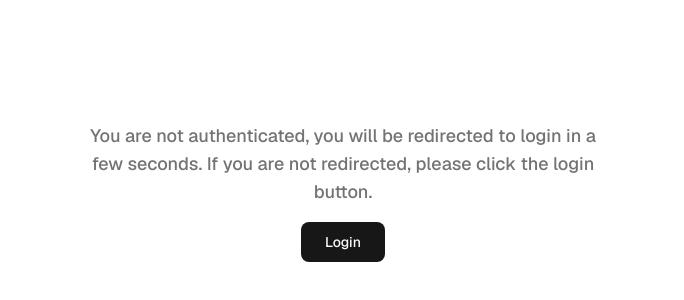
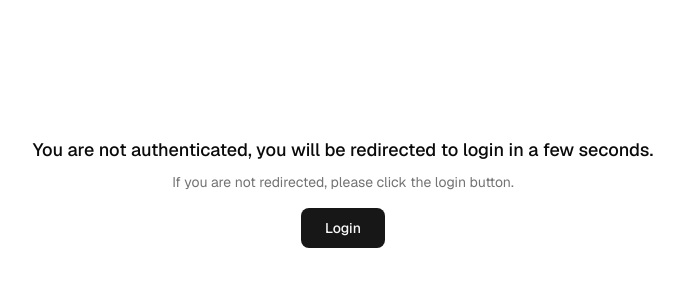
Before and after one commit to iman244/dashboard-nextjs, a Next.js app: page /en/console-unauthenticate in a window 1280 px wide. Shown: the part 208-508 px from the top of the page, without its empty margins (297-981 px from the left). Built offline with nearby package versions, Linux system fonts and the light colour scheme; no server answers.

Commit message:
update l

```diff
--- a/messages/en.json
+++ b/messages/en.json
@@ -89,11 +89,13 @@
     "description": "Filter electronic health records by various criteria"
   },
   "AuthenticatedGroupLayout": {
-    "notAuthenticated": "You are not authenticated, you will be redirected to login in a few seconds. If you are not redirected, please click the login button.",
+    "description1": "You are not authenticated, you will be redirected to login in a few seconds.",
+    "description2": "If you are not redirected, please click the login button.",
     "redirectToLogin": "Login"
   },
   "AuthAuthenticated": {
-    "description": "You are authenticated, you will be redirected to the desired page in a few seconds. If you are not redirected, please click the button below.",
+    "description": "You are authenticated, you will be redirected to the desired page in a few seconds.",
+    "description2": "If you are not redirected, please click the button below.",
     "redirect": "Redirect"
   },
   "ConsoleSidebar": {
--- a/messages/fa.json
+++ b/messages/fa.json
@@ -94,11 +94,13 @@
     "description": "فیلترهای سوابق پزشکی الکترونیکی"
   },
   "AuthenticatedGroupLayout": {
-    "notAuthenticated": "شما احراز هویت نشده اید، تا چند ثانیه دیگر به صفحه ورود منتقل خواهید شد. اگر منتقل نشدید، لطفاً بر روی دکمه ورود کلیک کنید.",
+    "description1": "شما احراز هویت نشده اید، تا چند ثانیه دیگر به صفحه ورود منتقل خواهید شد.",
+    "description2": "اگر منتقل نشدید، لطفاً بر روی دکمه ورود کلیک کنید.",
     "redirectToLogin": "صفحه ورود"
   },
   "AuthAuthenticated": {
-    "description": "شما احراز هویت شده اید، تا چند ثانیه دیگر به صفحه مورد نظر منتقل خواهید شد. اگر منتقل نشدید، لطفاً بر روی دکمه زیر کلیک کنید.",
+    "description1": "شما احراز هویت شده اید، تا چند ثانیه دیگر به صفحه مورد نظر منتقل خواهید شد.",
+    "description2": "اگر منتقل نشدید، لطفاً بر روی دکمه زیر کلیک کنید.",
     "redirect": "برو"
   },
   "ConsoleSidebar": {
--- a/src/app/[locale]/(auth-flow)/authentication/register/client.tsx
+++ b/src/app/[locale]/(auth-flow)/authentication/register/client.tsx
@@ -23,6 +23,13 @@ import { useOnRegister } from "./_side-effects/on-register";
 import { Link } from "@/i18n/navigation";
 import { useMutation } from "@tanstack/react-query";
 import { useLocale, useTranslations } from "next-intl";
+import {
+  Card,
+  CardContent,
+  CardDescription,
+  CardHeader,
+  CardTitle,
+} from "@/components/ui/card";
 
 // Define the form schema
 const registerSchema = z.object({
@@ -74,13 +81,21 @@ export default function Client() {
   };
 
   return (
-    <main className="min-h-screen flex items-center justify-center bg-background" dir={dir}>
-      <div className="w-full max-w-md mx-auto p-6 space-y-6">
-        <div className="text-center space-y-2">
-          <h1 className="text-2xl font-bold">{t("title")}</h1>
-          <p className="text-muted-foreground">{t("description")}</p>
-        </div>
+    <main
+      className="min-h-screen flex items-center justify-center bg-background"
+      dir={dir}
+    >
+      <Card className="w-full max-w-md mx-auto text-center">
+        <CardHeader>
+          <CardTitle className="text-center! text-2xl font-bold">
+            {t("title")}
+          </CardTitle>
+          <CardDescription className="text-center! text-muted-foreground">
+            {t("description")}
+          </CardDescription>
+        </CardHeader>
 
+        <CardContent className="space-y-6">
           <Form {...form}>
             <form onSubmit={form.handleSubmit(onSubmit)} className="space-y-4">
               <FormField
@@ -151,7 +166,7 @@ export default function Client() {
             </form>
           </Form>
 
-        <div className="text-center text-sm" >
+          <div className="text-center text-sm">
             <span className="text-muted-foreground">
               {t("form.signIn.label")}{" "}
             </span>
@@ -162,7 +177,8 @@ export default function Client() {
               {t("form.signIn.link")}
             </Link>
           </div>
-      </div>
+        </CardContent>
+      </Card>
     </main>
   );
 }
--- a/src/app/[locale]/(authenticated)/console/page.tsx
+++ b/src/app/[locale]/(authenticated)/console/page.tsx
@@ -7,7 +7,7 @@ export const metadata: Metadata = {
     description: "Console",
 }
 
-const Page = () => {
+const Page = (props: PageProps<"/[locale]/console">) => {
     return <Client />;
 };
 
--- a/src/app/[locale]/(authenticated)/console/patient-reports/page.tsx
+++ b/src/app/[locale]/(authenticated)/console/patient-reports/page.tsx
@@ -5,7 +5,9 @@ const Page = async (
   props: PageProps<"/[locale]/console/patient-reports">
 ) => {
   const resolvedSearchParams = await props.searchParams;
+
   console.log({ resolvedSearchParams });
+
   const nationalNumber = Array.isArray(resolvedSearchParams.nationalNumber)
     ? resolvedSearchParams.nationalNumber[0]
     : resolvedSearchParams.nationalNumber || "";
@@ -15,6 +17,7 @@ const Page = async (
   const toDate = Array.isArray(resolvedSearchParams.toDate)
     ? resolvedSearchParams.toDate[0]
     : resolvedSearchParams.toDate || "";
+
   return <Client initialValues={{ nationalNumber, fromDate, toDate }} />;
 };
 
--- a/src/app/[locale]/(authenticated)/console/periodical-reports/page.tsx
+++ b/src/app/[locale]/(authenticated)/console/periodical-reports/page.tsx
@@ -4,14 +4,18 @@ import Client from "./client";
 const Page = async (
   props: PageProps<"/[locale]/console/periodical-reports">
 ) => {
+
   const resolvedSearchParams = await props.searchParams;
+
   console.log({ resolvedSearchParams });
+
   const fromDate = Array.isArray(resolvedSearchParams.fromDate)
     ? resolvedSearchParams.fromDate[0]
     : resolvedSearchParams.fromDate || "";
   const toDate = Array.isArray(resolvedSearchParams.toDate)
     ? resolvedSearchParams.toDate[0]
     : resolvedSearchParams.toDate || "";
+
   return <Client initialValues={{ fromDate, toDate }} />;
 };
 
--- a/src/app/[locale]/(public)/auth-authenticated/page.tsx
+++ b/src/app/[locale]/(public)/auth-authenticated/page.tsx
@@ -1,10 +1,10 @@
 "use client";
-import { AppRoutes } from '@/app/paths';
-import { Button } from '@/components/ui/button';
-import { Link } from '@/i18n/navigation';
-import { useTranslations } from 'next-intl';
-import { useSearchParams } from 'next/navigation';
-import React from 'react'
+import { AppRoutes } from "@/app/paths";
+import { Button } from "@/components/ui/button";
+import { Link } from "@/i18n/navigation";
+import { useTranslations } from "next-intl";
+import { useSearchParams } from "next/navigation";
+import React from "react";
 
 const AuthAuthenticated = () => {
   const searchParams = useSearchParams();
@@ -13,15 +13,20 @@ const AuthAuthenticated = () => {
   const t = useTranslations("AuthAuthenticated");
 
   return (
-    <div className="flex flex-col items-center! justify-center gap-4 h-screen max-w-lg mx-auto">
-        <p className="text-center! text-lg font-medium text-muted-foreground">
-          {t("description")}
+    <div className="flex flex-col items-center! justify-center gap-4 h-screen mx-auto">
+      <div className="space-y-2">
+        <p className="text-center! text-lg font-medium text-foreground">
+          {t("description1")}
         </p>
+        <p className="text-center! text-sm text-muted-foreground">
+          {t("description2")}
+        </p>
+      </div>
       <Button asChild>
         <Link href={href}>{t("redirect")}</Link>
       </Button>
     </div>
-  )
-}
+  );
+};
 
-export default AuthAuthenticated
+export default AuthAuthenticated;
--- a/src/app/[locale]/(public)/console-unauthenticate/page.tsx
+++ b/src/app/[locale]/(public)/console-unauthenticate/page.tsx
@@ -10,10 +10,15 @@ const ConsoleUnauthenticate = () => {
   const t = useTranslations("AuthenticatedGroupLayout");
   const pathname = usePathname();
   return (
-    <div className="flex flex-col items-center justify-center gap-4 h-screen max-w-lg mx-auto">
-      <p className="text-center! text-lg font-medium text-muted-foreground">
-        {t("notAuthenticated")}
-      </p>
+    <div className="flex flex-col items-center justify-center gap-4 h-screen mx-auto">
+      <div className="space-y-2">
+        <p className="text-center! text-lg font-medium text-foreground">
+          {t("description1")}
+        </p>
+        <p className="text-center! text-sm text-muted-foreground">
+          {t("description2")}
+        </p>
+      </div>
       <Button size="lg" asChild>
         <Link href={getAuthRedirectUrl(pathname)}>{t("redirectToLogin")}</Link>
       </Button>
--- a/src/app/[locale]/(public)/page.tsx
+++ b/src/app/[locale]/(public)/page.tsx
@@ -10,7 +10,7 @@ export async function generateMetadata({params}: {params: Promise<{locale: strin
   };
 }
 
-export default function LandingPage() {
+export default function LandingPage(props: PageProps<"/[locale]">) {
   return (
     <Client />
   );
--- a/src/settings.ts
+++ b/src/settings.ts
@@ -1,6 +1,5 @@
 export const DJANGO_ADDRESS =
-  process.env.NEXT_PUBLIC_DJANGO_ADDRESS || "https://medicdashboard-django.liara.run";
-  // process.env.NEXT_PUBLIC_DJANGO_ADDRESS || "http://127.0.0.1:8000";
+  process.env.NEXT_PUBLIC_DJANGO_ADDRESS || "http://127.0.0.1:8000";
 export const DJANGO_API_PATH =
   process.env.NEXT_PUBLIC_DJANGO_API_PATH || "/api";
 
```
Lines whose indentation alone changed are shown as unchanged.
